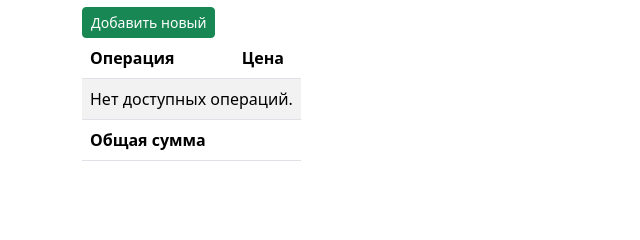
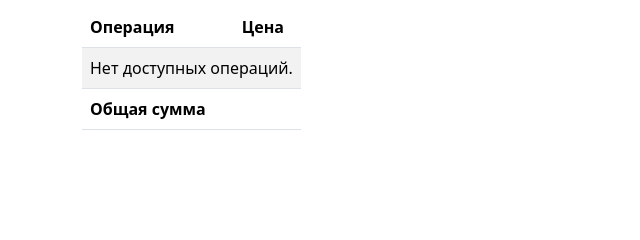
Before and after one commit to nurlanek/ulanlif, a Django app: template ulan/main/templates/main/operation/operation_list_view.html in a window 1280 px wide. Shown: the part 152-392 px from the top of the page, without its empty margins (0-640 px from the left). Run offline with Django 4.2, Linux system fonts and the light colour scheme; the template is opened without the code that fills it, so the values that code supplies are empty; some libraries are stand-ins or nearby versions.

Commit message:
operations list html

```diff
--- a/ulan/main/templates/main/operation/operation_list_view.html
+++ b/ulan/main/templates/main/operation/operation_list_view.html
@@ -15,7 +15,6 @@
     }
 </style>
 
- <a href="{% url 'operation_list_create' operation_code_id=operation_code.id %}" class="btn btn-success btn-sm" >Добавить новый</a>
 
               <table class="table table-striped table-auto">
         <thead>
```
